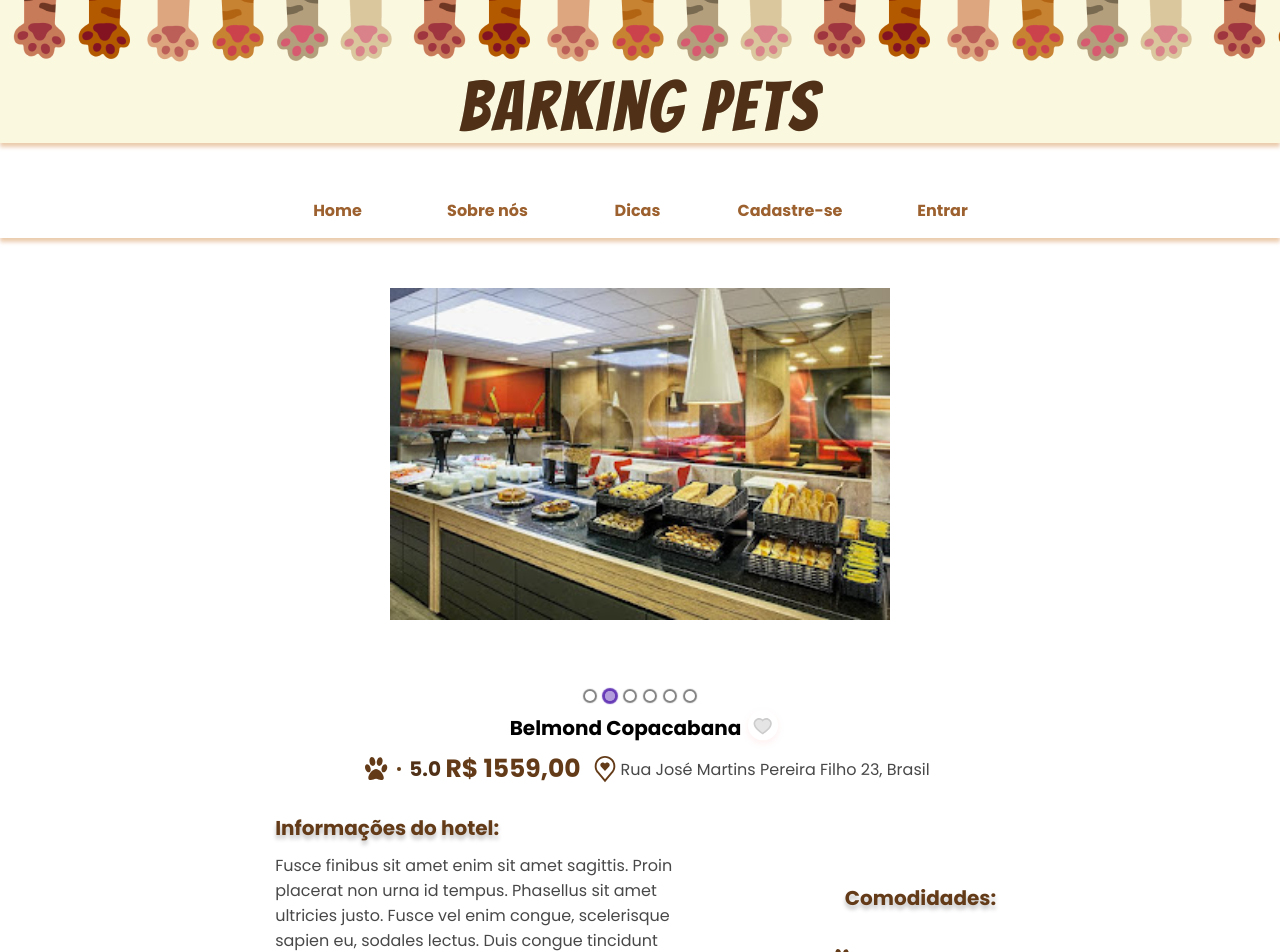
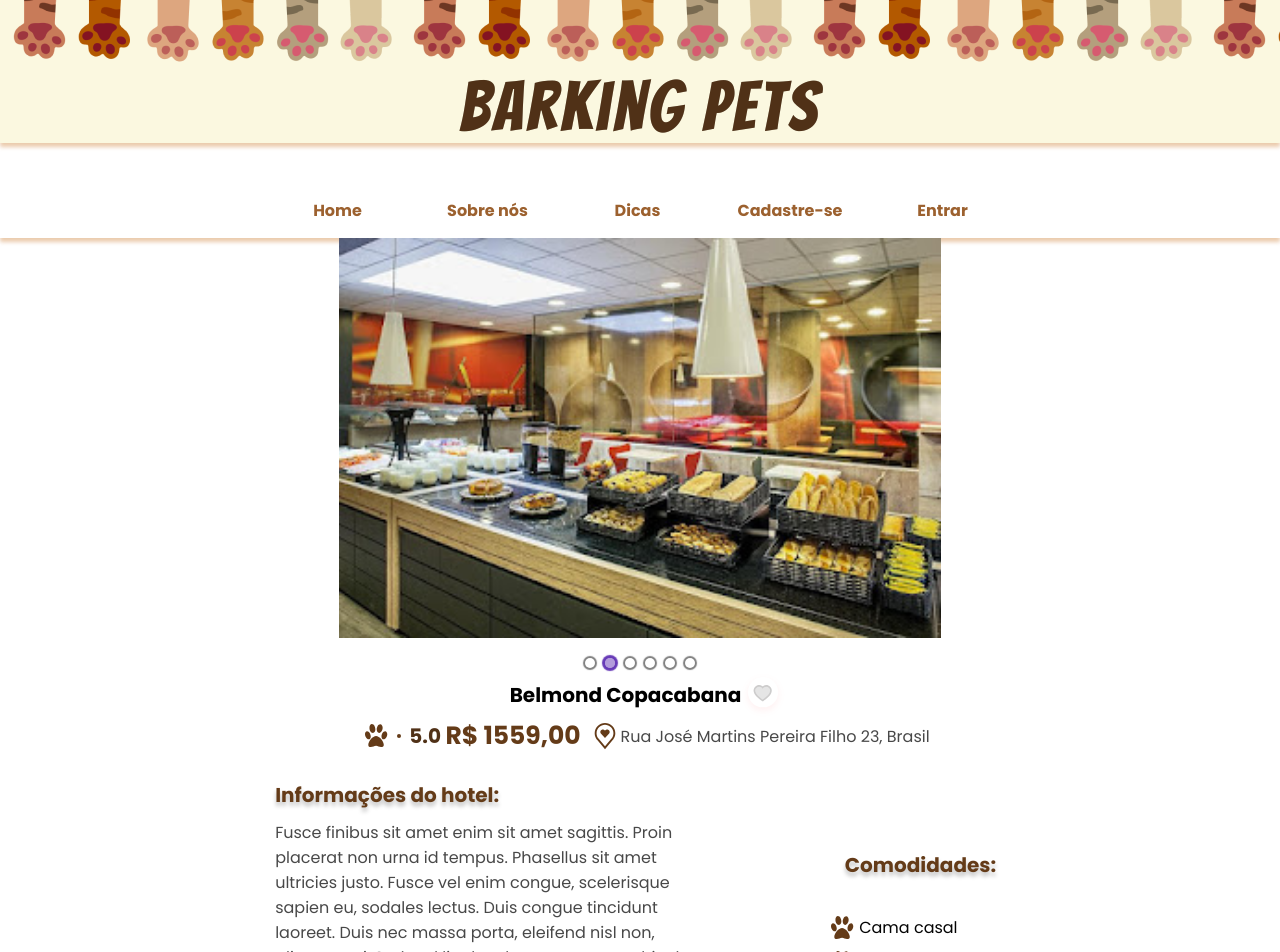
Before and after one commit to estartandodevs-course/barking-pets, a React (Create React App) app: page /description_hotel/1 in a window 1280 px wide. Shown: the top 952 px of the page. Built offline with nearby package versions, Linux system fonts and the light colour scheme.

Commit message:
Limpado e finalizando estilo da pagina de descrição do estabelecimento
Signed-off-by: joaoprferreira <joaof082@gmail.com>

```diff
--- a/src/pages/HotelDescription/hotelDescription.module.scss
+++ b/src/pages/HotelDescription/hotelDescription.module.scss
@@ -1,8 +1,7 @@
 @import "../../styles/global.scss";
-
-.hotelDescriptionImages {
-  display: flex;
-  position: relative;
+.hotelDescription {
+  margin: 0;
+  padding: 0;
 }
 
 .headerMobile {
@@ -12,20 +11,42 @@
   }
 }
 
+.hotelDescriptionImages {
+  display: flex;
+  position: relative;
+  width: 100%;
+}
+
+.carouselArrow {
+  display: flex;
+  align-items: center;
+  justify-content: center;
+  font: 400 36px "Poppins", sans-serif;
+  cursor: pointer;
+  padding: 50px;
+
+  @media (max-width: $break-point) {
+    display: none;
+  }
+}
+
+.hotelDescriptionImageHotel {
+  height: 400px;
+  @media (max-width: $break-point) {
+    flex: 1;
+    margin: 0;
+  }
+}
+
 .hotelDescriptionImageSair {
-  display: none;
+  @media (min-width: $break-point) {
+    display: none;
+  }
   @media (max-width: $break-point) {
     position: absolute;
-    top: 7px;
-    left: 68px;
-    height: 30px;
-  }
-}
-.hotelDescriptionImageHotel {
-  margin-top: 50px;
-  width: 500px;
-  @media (max-width: $break-point) {
-    z-index: -2;
+    top: 10px;
+    left: 15px;
+    height: 35px;
   }
 }
 
@@ -38,6 +59,24 @@
     display: block;
   }
 }
+
+.favoriteContainer {
+  display: flex;
+  align-items: center;
+}
+
+.hotelName {
+  font-size: 20px;
+  font-family: $font-family;
+  font-weight: bold;
+  padding-left: 15px;
+}
+
+.favoriteDescription {
+  position: relative;
+  height: 44px;
+}
+
 .containerSecondInfos {
   display: flex;
   justify-content: center;
@@ -49,42 +88,11 @@
   }
 }
 
-.containerThirdInfos {
-  display: flex;
-
-  justify-content: center;
-  align-items: center;
-  margin-bottom: 50px;
-  gap: 100px;
-
-  @media (max-width: $break-point) {
-    display: block;
-  }
-}
-
-.favoriteContainer {
-  display: flex;
-  align-items: center;
-}
-
-.favoriteDescription {
-  position: relative;
-
-  height: 44px;
-}
-
 .gradeContainer {
   display: flex;
   width: 85px;
   justify-content: space-around;
   margin-left: 10px;
-}
-
-.hotelName {
-  font-size: 20px;
-  font-family: $font-family;
-  font-weight: bold;
-  padding-left: 15px;
 }
 
 .hotelGrade {
@@ -117,9 +125,17 @@
   color: #484848;
 }
 
-.locationCountry {
-  margin-left: 40px;
-  margin-bottom: 30px;
+.containerThirdInfos {
+  display: flex;
+
+  justify-content: center;
+  align-items: center;
+  margin-bottom: 50px;
+  gap: 100px;
+
+  @media (max-width: $break-point) {
+    display: block;
+  }
 }
 
 .infoContainer {
@@ -132,6 +148,29 @@
   @media (max-width: $break-point) {
     margin-right: 15px;
   }
+}
+
+.commodityListContainer {
+  display: flex;
+  flex-direction: column;
+  justify-content: center;
+  align-items: center;
+
+  @media (max-width: $break-point) {
+    display: block;
+    margin-left: 15px;
+  }
+}
+
+.descriptionInfos {
+  font-size: 20px;
+  font-family: $font-family;
+  font-weight: bold;
+  color: #643b18;
+  text-shadow: 0px 4px 4px rgba(0, 0, 0, 0.25);
+  margin-bottom: 10px;
+  margin-top: 25px;
+  text-align: justify;
 }
 
 .commodityList {
@@ -147,30 +186,7 @@
   margin: 10px;
   font-family: "Poppins", sans-serif;
   font-weight: 400;
-  color: #484848;
-}
-
-.descriptionInfos {
-  font-size: 20px;
-  font-family: $font-family;
-  font-weight: bold;
-  color: #643b18;
-  text-shadow: 0px 4px 4px rgba(0, 0, 0, 0.25);
-  margin-bottom: 10px;
-  margin-top: 25px;
-  text-align: justify;
-}
-
-.commodityListContainer {
-  display: flex;
-  flex-direction: column;
-  justify-content: center;
-  align-items: center;
-
-  @media (max-width: $break-point) {
-    display: block;
-    margin-left: 15px;
-  }
+  color: #030303;
 }
 
 .establishmentClass {
@@ -201,6 +217,7 @@
   margin-bottom: 50px;
   margin-top: 30px;
   color: #643b18;
+  font-family: "Poppins", sans-serif;
   text-shadow: 0px 4px 4px rgba(0, 0, 0, 0.25);
   text-align: center;
   display: block;
@@ -209,6 +226,10 @@
     font-weight: bold;
     color: #643b18;
   }
+}
+
+.linkDescriptionClique {
+  font-weight: 400;
 }
 
 .hotelPublicationsLinks {
```
